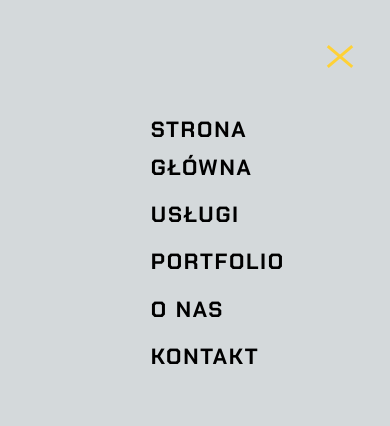
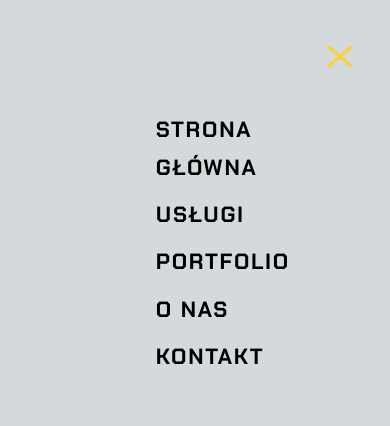
Before and after one commit to Pawelwgithub/task-runner-project, a website: page index.html in a window 390 px wide. Both pictures are taken after a click on the element 340 px from the left and 55 px from the top of the page. Shown: the top 426 px of the page. Drawn offline with nearby package versions, Linux system fonts and the light colour scheme; files that its build step writes are made by us from their sources; a web font is replaced by a local one.

Commit message:
Revert "Change styles for menu in media"
This reverts commit 181ffbb38a91a7f9fc4f1e5f8f9419bbe84f77c6.

```diff
--- a/sass/style.scss
+++ b/sass/style.scss
@@ -703,8 +703,7 @@ footer .page-footer i:hover {
             top: 20%;
             //left: 40%;
             right: 18%;
-            //padding: 0px 60px;
-            padding: 0px 20px;
+            padding: 0px 60px;
             text-align: justify;
 
             li {
@@ -720,8 +719,7 @@ footer .page-footer i:hover {
                     text-decoration: none;
                     color: $color-two;
                     font-family: $font-header;
-                    //padding: 0px;
-                    padding: 0px 45px 0px 0px;
+                    padding: 0px;
                     font-weight: bold;
                 }
 
```
